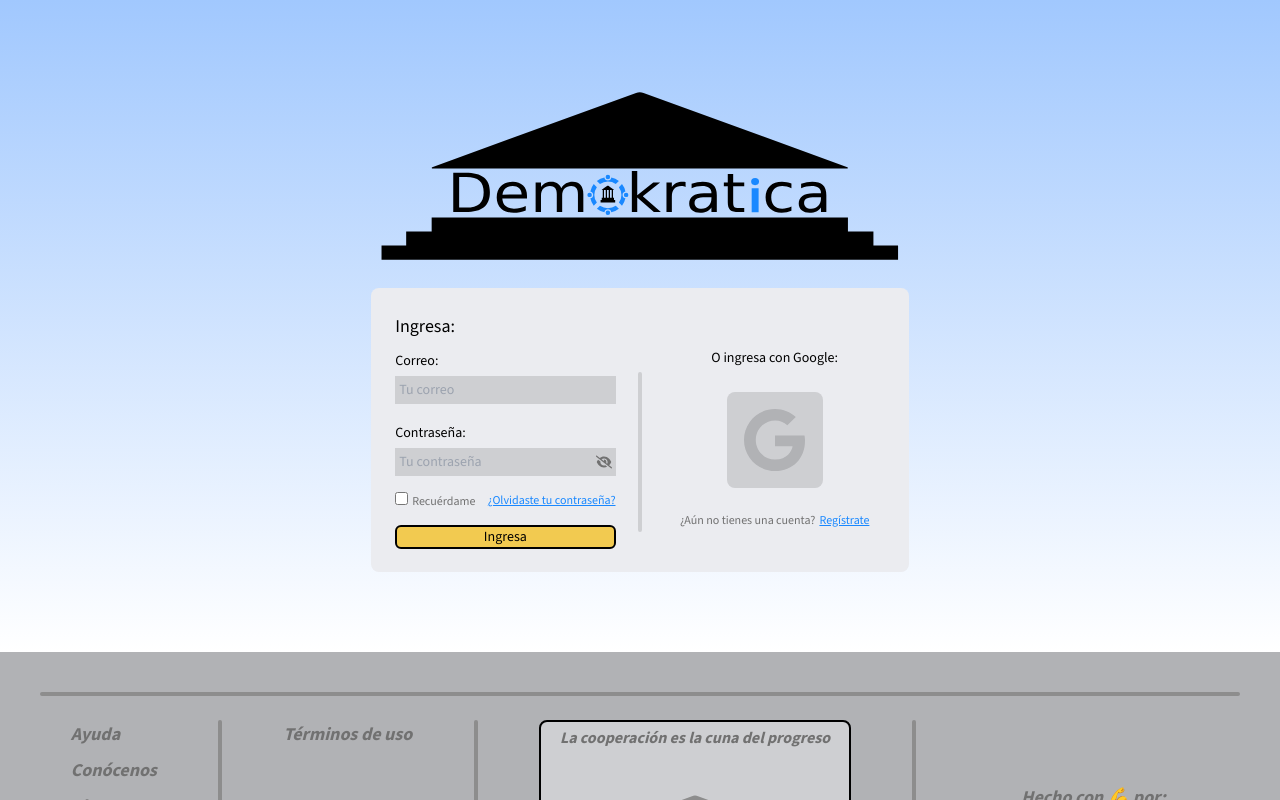
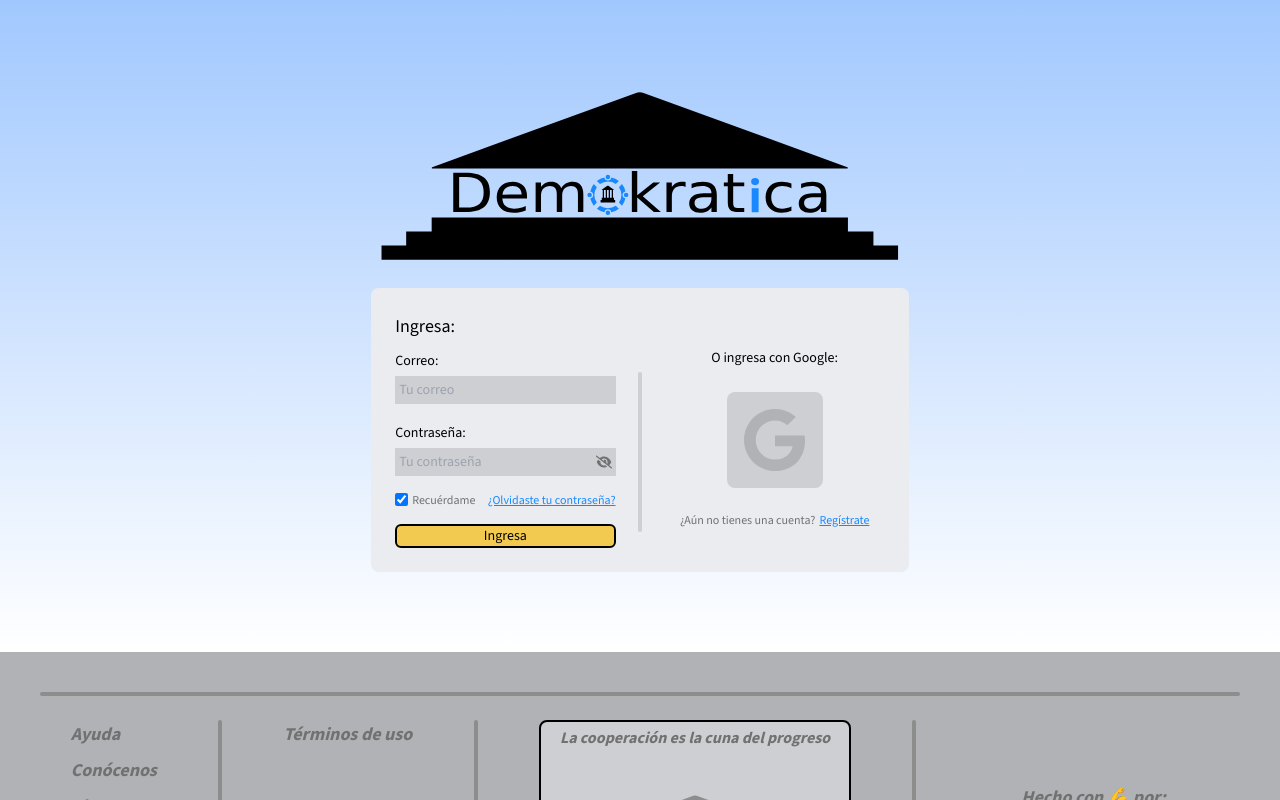
Before and after one commit to cesarALS/demokratica-frontend, a Next.js app: page /ingresa in a window 1280 px wide. Shown: the top 800 px of the page. Built offline with nearby package versions, Linux system fonts and the light colour scheme.

Commit message:
refactor(all) - segundo paquete de refinamientos menores.

```diff
--- a/src/components/2.organisms/0.LogInComn.tsx
+++ b/src/components/2.organisms/0.LogInComn.tsx
@@ -3,7 +3,7 @@
 import { linkStyles } from "@/utils/tailwindUtils";
 
 import React, { useState } from "react";
-import { Formik, Form } from "formik";
+import { Formik, Form, Field } from "formik";
 import * as Yup from "yup";
 
 import { useRouter } from "next/navigation";
@@ -39,12 +39,14 @@
         initialValues={{
           email: "",
           password: "",
+          rememberMe: true,
         }}
 
         validationSchema={validationSchema}
 
         onSubmit={async (values) => {
-          const responseStatus = await handleLogin(values.email, values.password);
+          console.log(values);
+          const responseStatus = await handleLogin(values.email, values.password, values.rememberMe);
 
           let message = "";
           let news = 3;
@@ -89,13 +91,19 @@
 
             {/* Recuérdame y olvidaste tu contraseña */}
             <div className="flex items-center justify-between text-xs text-PrimBlack">
-              <div>
-                <input className="bg-SecGray" type="checkbox" id="rememberMe" />
+              <div className="flex flex-row items-center">
+                <Field
+                  className="bg-SecGray"
+                  type="checkbox"
+                  name="rememberMe" //Conexión con Formik
+                  id="rememberMe"
+                />
                 <label htmlFor="rememberMe" className="pl-1 hover:text-black">
                   Recuérdame
                 </label>
               </div>
               <button
+                type="button"
                 className={`${linkStyles()}`}
                 onClick={() => {openForgotPasswordModal(true)}}
               >
--- a/src/components/2.organisms/11.TypeActivityConfig.tsx
+++ b/src/components/2.organisms/11.TypeActivityConfig.tsx
@@ -12,7 +12,7 @@
     "Votación Común",
     "Tideman",
     "WordCloud",
-    "Poker Planning",
+    "Planning Poker",
   ];
   const [type, setType] = useState(tiposVotacion[0].toLowerCase());
   const { setActivityType } = useGeneralCreateActivityStore();
--- a/src/templates/1.molecules/18.DialogoWIP.tsx
+++ b/src/templates/1.molecules/18.DialogoWIP.tsx
@@ -20,13 +20,13 @@
   if (!isOpen) return null;
 
   return (
-    <div className="fixed inset-0">
+    <div className="fixed inset-0 flex items-start justify-center lg:justify-start pt-10 lg:pl-10">
       <motion.div
         initial={{ opacity: 0, scale: 0.8 }}
         animate={{ opacity: 1, scale: 1 }}
         exit={{ opacity: 0, scale: 0.8 }}
         transition={{ duration: 0.5 }}
-        className="absolute top-10 left-10 bg-white p-6 rounded-2xl shadow-lg w-80 text-center relative"
+        className="bg-white p-6 rounded-2xl shadow-lg w-80 text-center relative"
       >
         <h2 className="text-xl font-bold text-gray-800">Estamos trabajando en ello</h2>
         <p className="text-gray-600 mt-2">Esta función estará disponible pronto.</p>
--- a/src/utils/ContextProviders/AuthProvider.tsx
+++ b/src/utils/ContextProviders/AuthProvider.tsx
@@ -10,7 +10,7 @@
 
 interface AuthContextType {
     user: DemokraticaUser | null;
-    handleLogin: (email: string, password: string) => Promise<number>;
+    handleLogin: (email: string, password: string, rememberMe?: boolean) => Promise<number>;
     handleUserCreation: (email: string, username: string, password: string) => Promise<number>
     handleLogout: () => void;
     handleUsernameChange: (newUsername: string) => Promise<boolean>;
@@ -62,10 +62,11 @@
     }, [])
 
     // Función exportable para hacer Login
-    const handleLogin = async (email: string, password: string) => {
+    const handleLogin = async (email: string, password: string, rememberMe?: boolean) => {
         const res = await login(email, password);
         if (res.status === 200 && res.data?.jwtToken && res.data.user) {
-            Cookies.set(TOKEN_COOKIE, res.data.jwtToken, { expires: 7 });
+            if (rememberMe && rememberMe === true) Cookies.set(TOKEN_COOKIE, res.data.jwtToken, { expires: 7 });
+            else Cookies.set(TOKEN_COOKIE, res.data.jwtToken);
             setUser(res.data.user);
         }
         return res.status;
```
